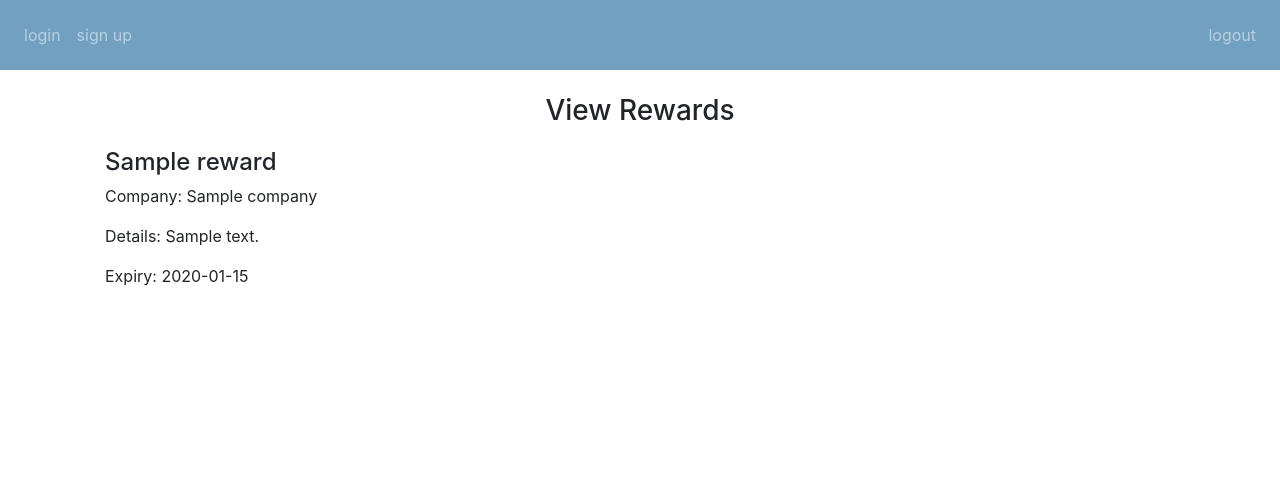
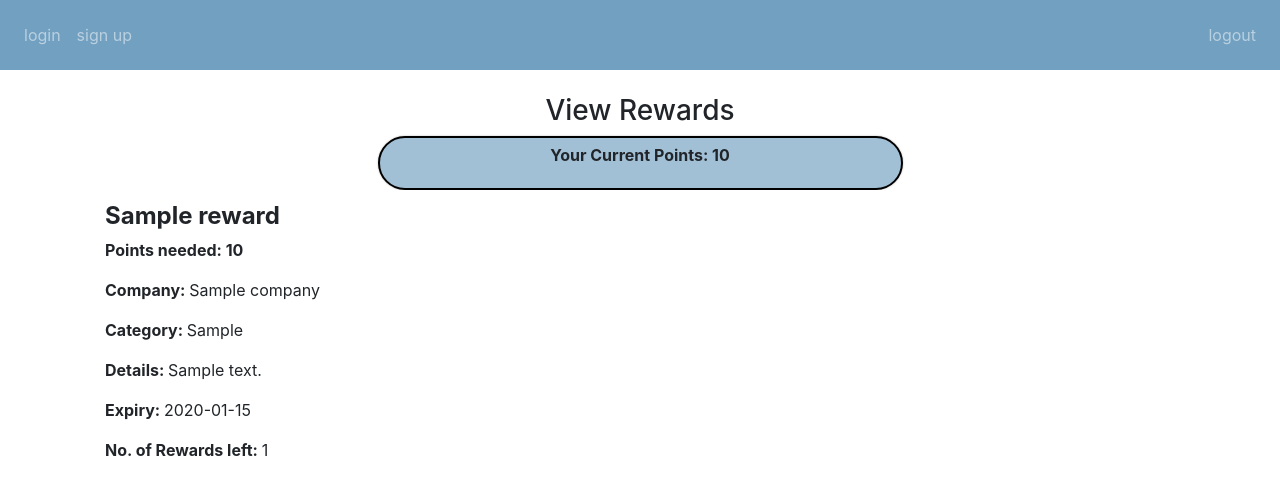
Before and after one commit to joanna-lim/SC2006-SWE-Parking4TheWin, a Flask app: page /view-rewards in a window 1280 px wide. Shown: the top 495 px of the page. Run offline with Flask 3, Linux system fonts and the light colour scheme; a user stored in the database is signed in; tables that the repository leaves empty hold one stand-in row (values such as "Sample post"); parts of the project's set-up code (start-up, migrations or seed data) failed here and were passed over; some libraries are stand-ins or nearby versions.

Commit message:
phase 1 edits

```diff
--- a/website/static/index.js
+++ b/website/static/index.js
@@ -19,3 +19,18 @@ function deleteVehicle(vehicleId) {
         });
     }
 }
+
+function addPoints(){
+    fetch('/add-points', {
+        method: 'POST',
+    }).then((_res) => {
+        window.location.href = "/claim-points";
+    });
+}
+function deductPoints(){
+    fetch('/deduct-points', {
+        method: 'POST',
+    }).then((_res) => {
+        window.location.href = "/claim-points";
+    });
+}
--- a/website/templates/base.html
+++ b/website/templates/base.html
@@ -41,6 +41,7 @@
           <a class="nav-item nav-link" id="carparks" href="/">carparks</a>
           <a class="nav-item nav-link" id="COEregistration" href="/coe-registration">COE registration</a>
           <a class="nav-item nav-link" id="viewRewards" href="/view-rewards">view rewards</a>
+          <a class="nav-item nav-link" id="claimPoints" href="/claim-points">claim points</a>
           {% elif user.is_authenticated and user.user_type=="corporate"%}
           <a class="nav-item nav-link" id="rewardsCreation" href="/rewards-creation">rewards creation</a>
           <a class="nav-item nav-link" id="postedRewards" href="/posted-rewards">view rewards</a>
--- a/website/templates/view_rewards.html
+++ b/website/templates/view_rewards.html
@@ -2,18 +2,33 @@
 content %}
 </br>
 <h3 align="center">View Rewards</h3>
+
+<div class="container">
+  <div class="row justify-content-center">
+    <div class="col-md-6">
+      <div style="text-align: center; border-radius: 30px; border: 2px solid black; padding: 5px; background-color: #a2c0d5; box-shadow: 0 0 2px rgba(0,0,0,0.3);">
+        <p><strong>Your Current Points: {{ driver.points }}</strong></p>
+      </div>
+    </div>
+  </div>
+</div>
+
 <ul class="list-group list-group-flush" id="rewards">
   {% for reward in rewards %}
   <li class="list-group-item">
     <div>
-      <h4>{{ reward.reward_title }}</h4>
-        {% for company in companies %}
+      <h4><strong>{{ reward.reward_title }}</strong></h4>
+      <p><strong>Points needed: {{ reward.cost_of_reward | round | int }}</strong></p>
+      {% for company in companies %}
           {% if reward.user_id == company.user_id %}
-            <p>Company: {{company.company_name}}</p>
+          <p><strong>Company: </strong>{{company.company_name}}</p>
           {% endif %}
         {% endfor %}
-      <p>Details: {{ reward.reward_details }}</p>
-      <p>Expiry: {{reward.reward_expiry}}</p>
+      <p><strong>Category: </strong> {{ reward.reward_category }}</p>
+      <p><strong>Details: </strong>{{ reward.reward_details }}</p>
+      <p><strong>Expiry: </strong>{{reward.reward_expiry}}</p>
+      <p><strong>No. of Rewards left: </strong>{{reward.number_of_rewards}}</p>
+
     </div>
   </li>
   {% endfor %}
--- a/website/views.py
+++ b/website/views.py
@@ -24,7 +24,7 @@ def real_home():
     vehicles = Vehicle.query.filter_by(user_id = current_user.id).all()
     if vehicles:
         has_vehicle = True
-    driver = Driver.query.filter_by(id = current_user.id).first()
+    driver = Driver.query.filter_by(user_id = current_user.id).first()
     interested_carpark = driver.interested_carpark
     return render_template("home.html", user=current_user, MAPBOX_SECRET_KEY=MAPBOX_SECRET_KEY, geojsonData = data, has_vehicle=has_vehicle, interested_carpark=interested_carpark, driver=driver)
 
@@ -68,7 +68,8 @@ def registered_vehicles():
 def view_rewards():
     rewards = Reward.query.all()
     companies = Company.query.all()
-    return render_template("view_rewards.html", user=current_user, rewards=rewards, companies=companies)
+    driver = Driver.query.filter_by(id=current_user.id).first()
+    return render_template("view_rewards.html", user=current_user, rewards=rewards, companies=companies, driver=driver)
 
 # corporate views here
 @views.route('/rewards-creation', methods=['GET', 'POST'])
@@ -92,6 +93,13 @@ def rewards_creation():
         db.session.commit()
         flash('Reward created!', category='success')
     return render_template("rewards_creation.html", user=current_user)
+
+@views.route('/posted-rewards', methods=['GET', 'POST'])
+@role_required('corporate')
+def posted_rewards():
+    rewards = Reward.query.all()
+    companies = Company.query.all()
+    return render_template("posted_rewards.html", user=current_user, rewards=rewards, companies=companies)
 
 @views.route('/claim-points', methods=['GET', 'POST'])
 @role_required('driver')
```
Also changed, not shown: website/templates/posted_rewards.html (+9 -4 lines).
